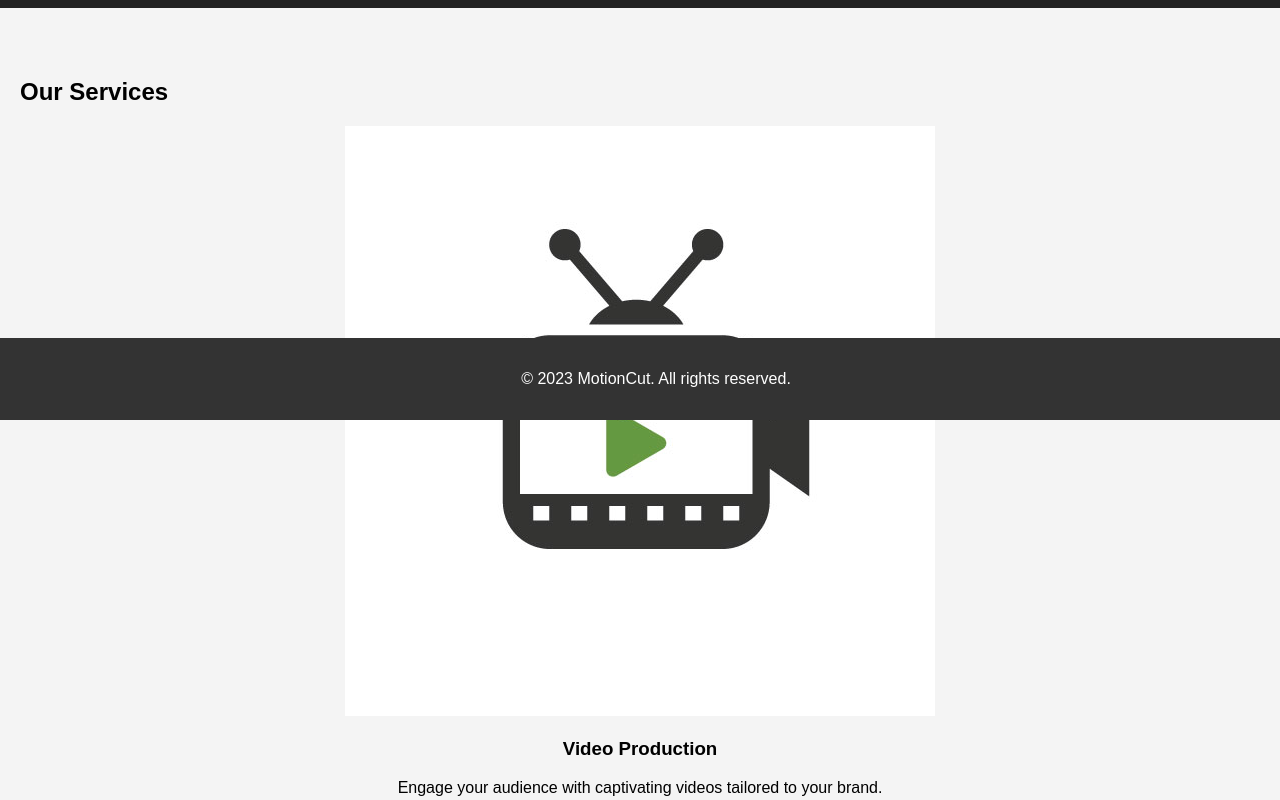
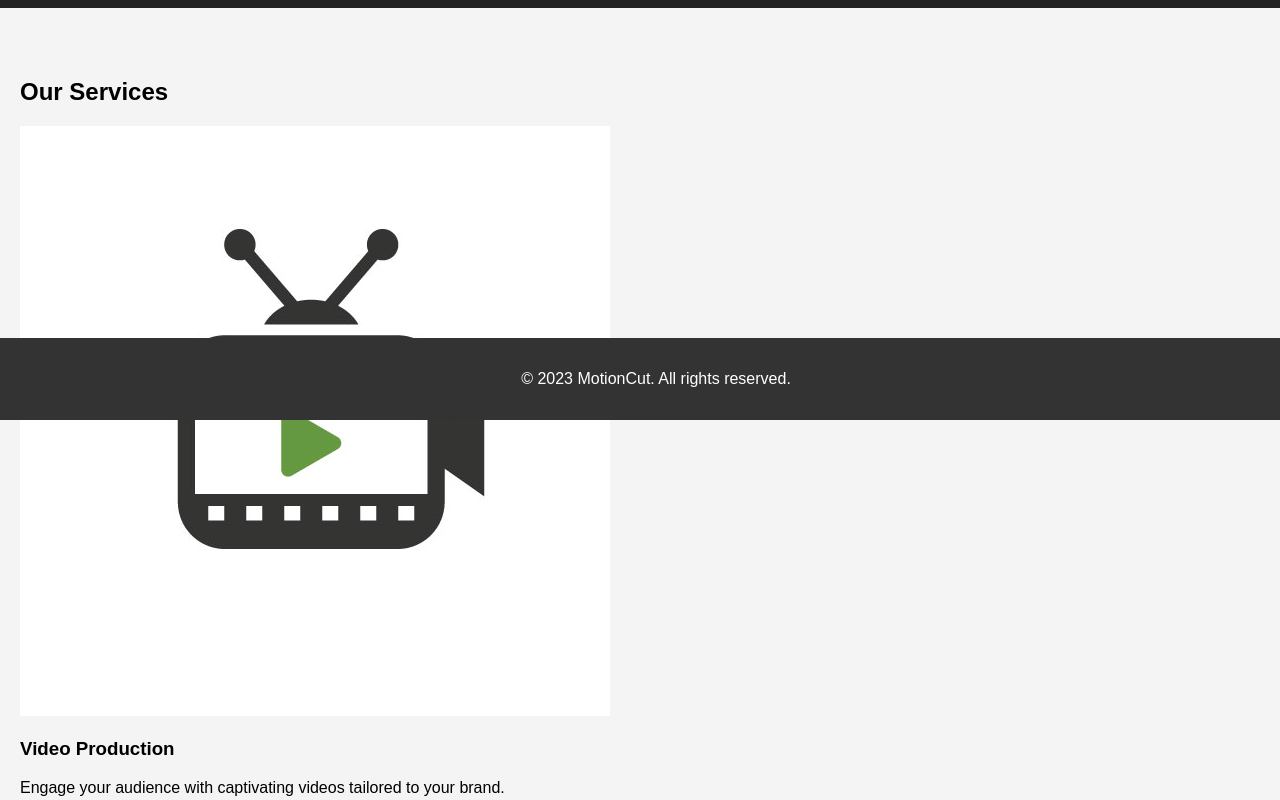
Before and after one commit to Priyanjan01/priyanjan1, a plain HTML site: page index.html in a window 1280 px wide. Shown: the part 380-1180 px from the top of the page. Drawn offline with Linux system fonts and the light colour scheme.

Commit message:
Update index.html

```diff
--- a/index.html
+++ b/index.html
@@ -6,6 +6,7 @@
     <meta name="viewport" content="width=device-width, initial-scale=1.0">
     <link rel="stylesheet" href="styles2.css">
     <title>Quantum Creations - Your Creative Partner</title>
+
 </head>
 
 <body>
@@ -30,10 +31,11 @@
 
     <section id="services" class="services">
         <h2>Our Services</h2>
-        <div class="service">
+        <div class="service1">
             <img src="service1.jpg" alt="Service 1">
             <h3>Video Production</h3>
             <p>Engage your audience with captivating videos tailored to your brand.</p>
+
         </div>
         <div class="service">
             <img src="service2.jpg" alt="Service 2">
@@ -69,13 +71,13 @@
 
             <button type="button" onclick="validateForm()">Submit</button>
         </form>
-        <p>Visit us at: [Street:  Navjivan Society, Bldg. # 3 Dr. Bhadkamkar Marg, Grant Road<br>
-            City:   Mumbai<br>
-            State/province/area:    Maharashtra<br>
-            Phone number:  02223081285<br>
-            Zip code:  400007<br>
-            Country calling code:  +91<br>
-            Country:  India]</p>
+        <p>Visit us at: [Street: Navjivan Society, Bldg. # 3 Dr. Bhadkamkar Marg, Grant Road<br>
+            City: Mumbai<br>
+            State/province/area: Maharashtra<br>
+            Phone number: 02223081285<br>
+            Zip code: 400007<br>
+            Country calling code: +91<br>
+            Country: India]</p>
         <p>Call us at: [8789256440]</p>
     </section>
 
```
Lines whose indentation alone changed are shown as unchanged.
